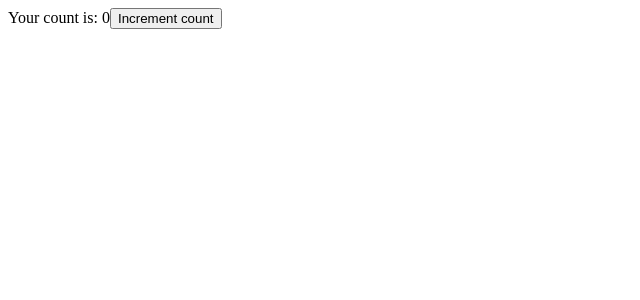
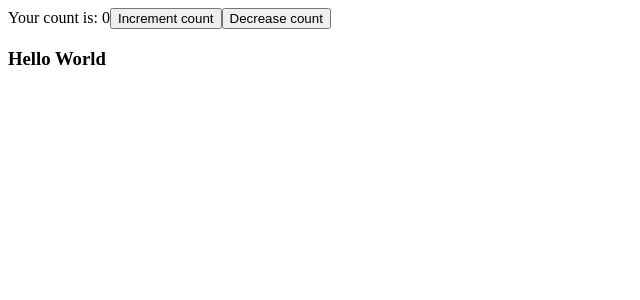
Before and after one commit to Rxjas/react-practice, a React (Create React App) app: page / in a window 1280 px wide. Shown: the top 300 px of the page, without its empty margins (0-640 px from the left). Built offline with nearby package versions, Linux system fonts and the light colour scheme.

Commit message:
Messing around with state

```diff
--- a/src/App.js
+++ b/src/App.js
@@ -5,7 +5,8 @@ class App extends React.Component {
     super();
 
     this.state = {
-      count: 0
+      count: 0,
+      message: "Hello World"
     };
 
     this.name = "testet tester"
@@ -17,6 +18,8 @@ class App extends React.Component {
       <div>
         Your count is: {this.state.count}
         <button onClick={() => this.setState({ count: ++this.state.count })}>Increment count</button>
+        <button onClick={() => this.setState({ count: --this.state.count })}>Decrease count</button>
+        <h3>{this.state.message}</h3>
       </div>
     )
   }
```
